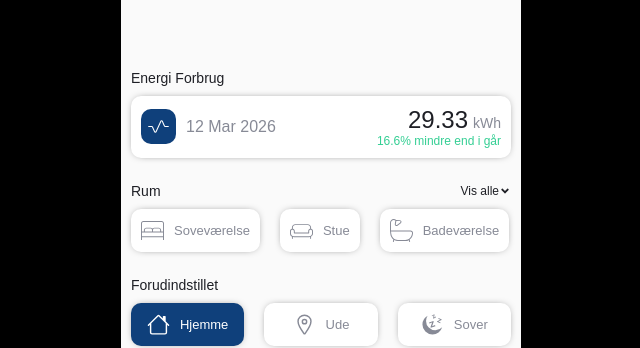
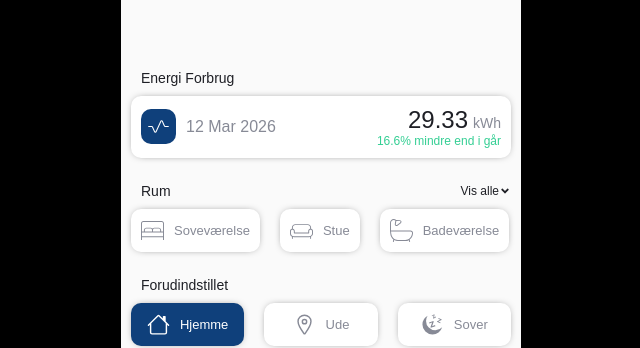
Before and after one commit to KatyTye/mobicom-frontend, a React (Vite) app: page / in a window 1280 px wide. Shown: the part 217-565 px from the top of the page, without its empty margins (319-959 px from the left). Built offline with nearby package versions, Linux system fonts and the light colour scheme; no server answers.

Commit message:
style: changed a little styling on margin title

```diff
--- a/src/styles/_home.sass
+++ b/src/styles/_home.sass
@@ -8,7 +8,7 @@
 		font-size: 14px
 		margin-left: 10px
 		font-weight: normal
-		margin: 25px 0 10px 0
+		margin: 25px 0 10px 10px
 		grid-template-columns: 1fr 1fr
 
 		&
```
